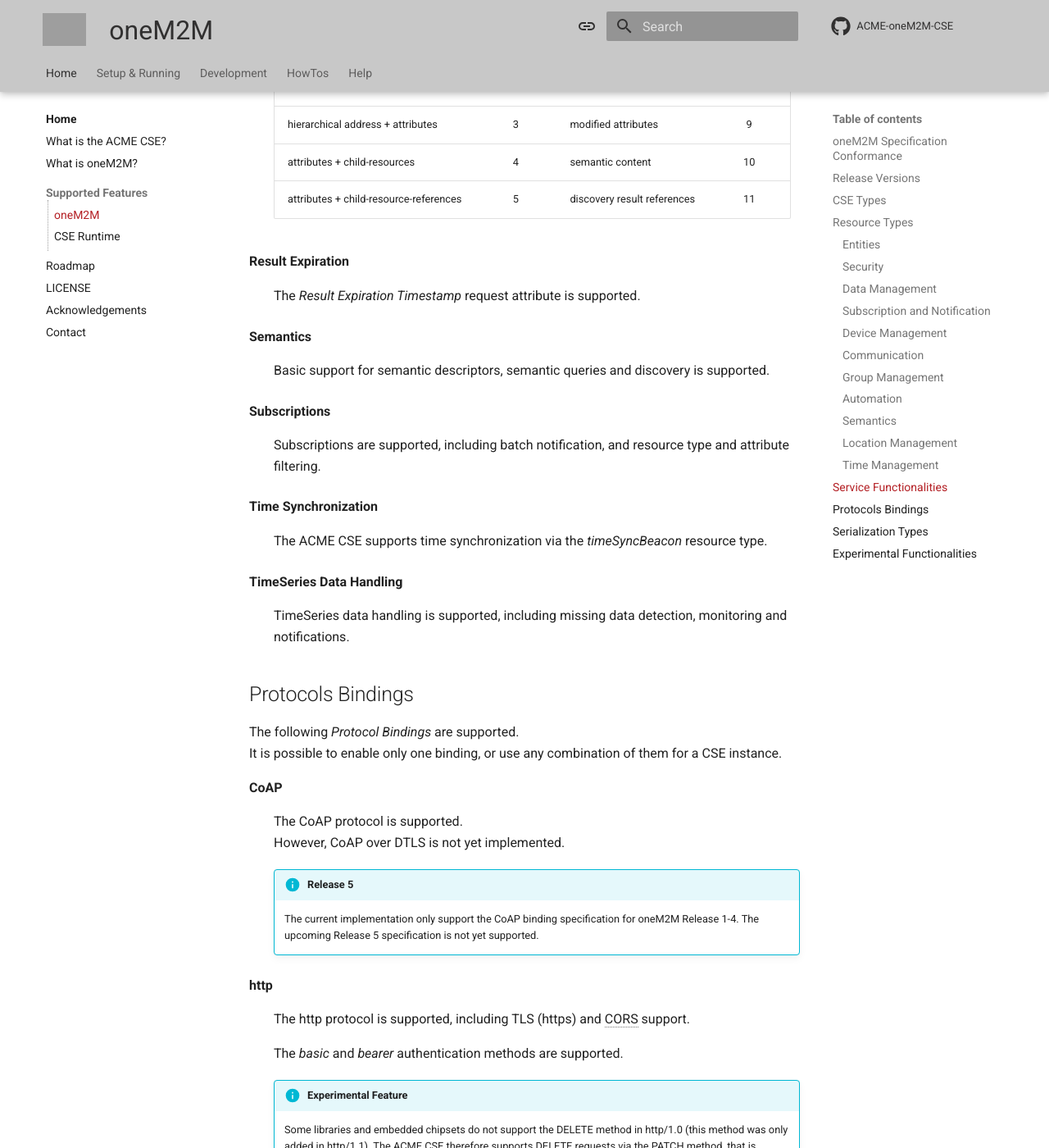
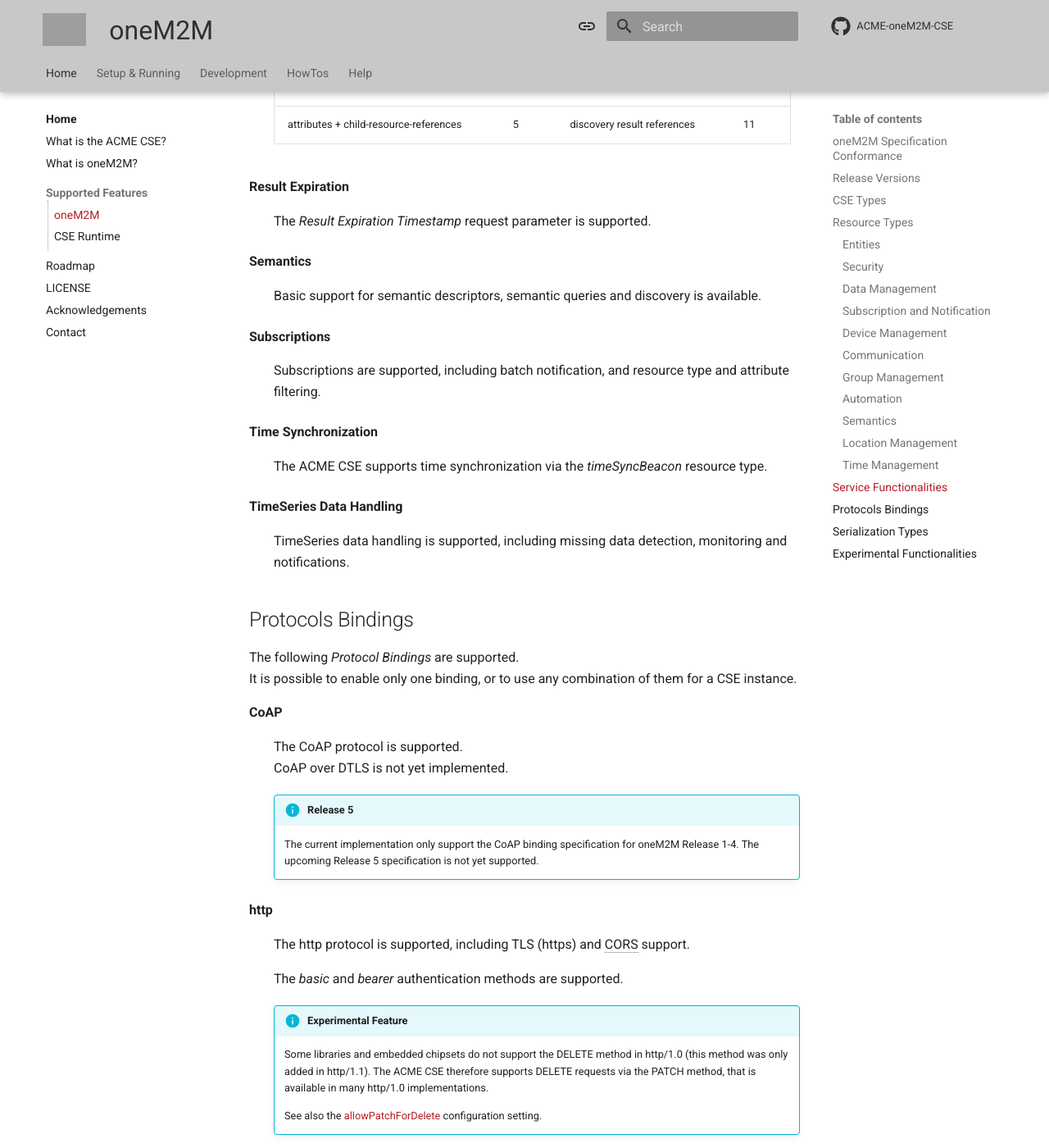
Before and after one commit to ankraft/ACME-oneM2M-CSE-mkdocs, an MkDocs documentation site: the page built from docs/home/Supported.md, in a window 1280 px wide and 1400 px high, scrolled down 8300 px. Shown: the whole window at 82% size. Built offline with MkDocs 1.6.1 and Material for MkDocs 9.7.7, drawn with Linux system fonts in a browser that asks for light colours; comment, search, counter and statistics services are not loaded; some of the changed text lies outside the part shown; grey boxes are pictures that could not be loaded.

Commit message:
Text improvements

```diff
--- a/docs/home/Supported.md
+++ b/docs/home/Supported.md
@@ -249,13 +249,13 @@
 
 **Delayed Request Execution**
 
-:	The ACME CSE supports delayed request execution via the *Operation Execution Timestamp* request attribute.
+:	The ACME CSE supports delayed request execution via the *Operation Execution Timestamp* request parameter.
 
 
 **Discovery**
 
 :	The ACME CSE supports normal retrieval and discovery of resources via the filterCriteria
-	and discoveryResultType attributes.
+	and discoveryResultType parameters.
 
 
 **Geo-Query**
@@ -265,7 +265,7 @@
 
 **Location Management**
 
-:	Only *device based, and no *network based* location policies are supported.
+:	Only *device based*, and no *network based* location policies are supported.
 
 
 **Long Polling**
@@ -309,7 +309,7 @@
 :	Partial retrieve of individual resource attributes is supported.
 
 
-**Remote CSE registration**
+**Remote CSE Registration**
 
 :	The ACME CSE supports CSE registrations via the Mcc reference point.
 	In addtion announced resources, synchronization, and transit requests that
@@ -318,7 +318,7 @@
 
 **Request Expiration**
 
-:	The *Request Expiration Timestamp* request attribute is supported.
+:	The *Request Expiration Timestamp* request parameter is supported.
 
 
 **Request Forwarding**
@@ -328,7 +328,7 @@
 
 **Request and Resource Validations**
 
-:	Validation of all requests received via the Mca and Mcc reference points is supported.
+:	All requests and resources received via the Mca and Mcc reference points are validated.
 
 
 **Resource Addressing**
@@ -369,12 +364,12 @@
 
 **Result Expiration**
 
-:	The *Result Expiration Timestamp* request attribute is supported.
+:	The *Result Expiration Timestamp* request parameter is supported.
 
 
 **Semantics**
 
-:	Basic support for semantic descriptors, semantic queries and discovery is supported.
+:	Basic support for semantic descriptors, semantic queries and discovery is available.
 
 
 **Subscriptions**
@@ -396,12 +391,12 @@
 ## Protocols Bindings
 
 The following *Protocol Bindings* are supported.
-It is possible to enable only one binding, or use any combination of them for a CSE instance.
+It is possible to enable only one binding, or to use any combination of them for a CSE instance.
 
 **CoAP**
 
 :	The CoAP protocol is supported.
-	However, CoAP over DTLS is not yet implemented.
+	CoAP over DTLS is not yet implemented.
 
 	!!! Info "Release 5"
 		The current implementation only support the CoAP binding specification for oneM2M Release 1-4.
```
Also changed, not shown: other parts of docs/home/Supported.md (+8 -13 lines), docs/development/Overview.md (+2 -2 lines), docs/home/SupportedRuntime.md (+15 -6 lines), docs/setup/Configuration-introduction.md (+1 -1 lines), docs/setup/Running.md (+1 -4 lines).
